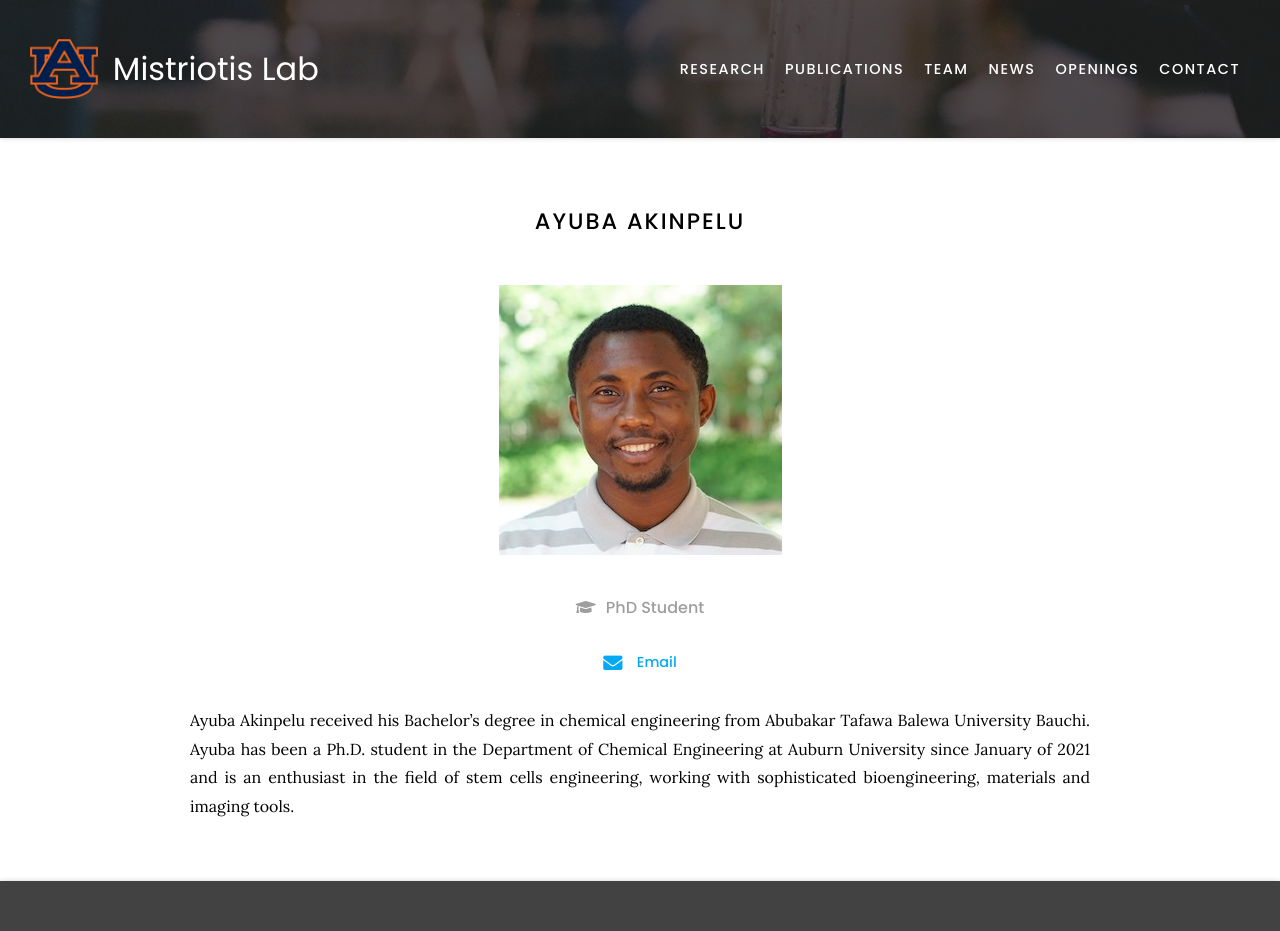
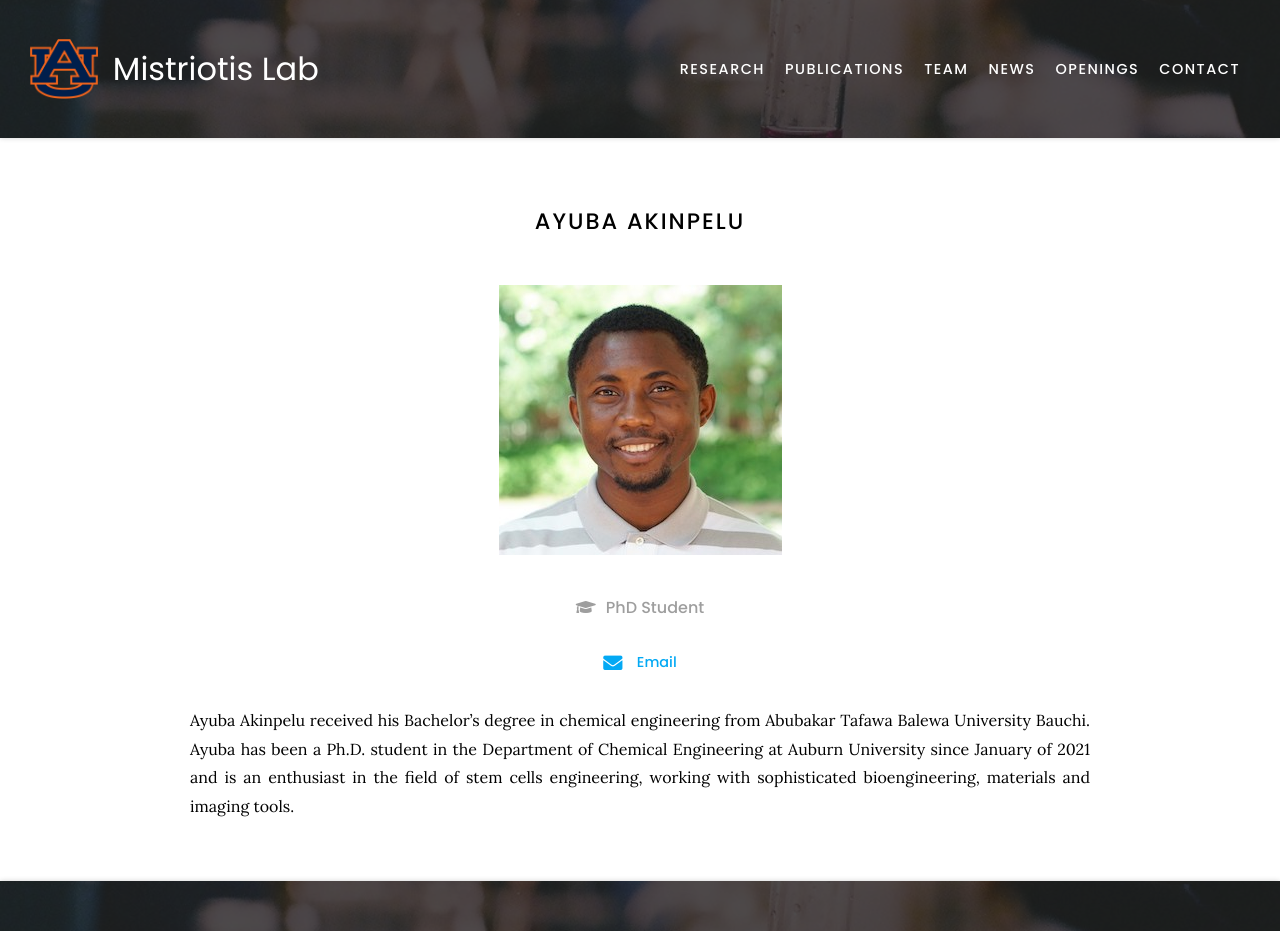
Before and after one commit to mistriotis-lab/mistriotis-lab.github.io, a Jekyll site: the page built from _members/ayuba-akinpelu.md, in a window 1280 px wide. Shown: the top 931 px of the page. Built offline with Jekyll 4.4.1, drawn with Linux system fonts in a browser that asks for light colours; nearby versions of some CDN libraries; some of the changed text lies outside the part shown; grey boxes are pictures that could not be loaded.

Commit message:
Update footer.html

```diff
--- a/_includes/footer.html
+++ b/_includes/footer.html
@@ -1,42 +1,27 @@
-{% assign image = page.footer | default: site.footer | relative_url %}
-{% assign dark = page.footer-dark | is_nil: site.footer-dark | is_nil: true %}
+{%- assign background = page.footer | default: site.footer | default: "none" -%}
+{%- if background == "none" -%}
+  {%- assign background = nil -%}
+{%- endif -%}
 
-<footer
-  class="background"
-  style="--image: url('{{ image }}')"
-  {% if dark == true or dark == false %}
-    data-dark="{{ dark }}"
-  {% endif %}
-  data-size="wide"
->
+{%- assign dark = page.footer-dark -%}
+{%- if dark == nil -%}
+  {%- assign dark = site.footer-dark -%}
+{%- endif -%}
+{%- if dark == nil -%}
+  {%- assign dark = true -%}
+{%- endif -%}
+
+<footer {% if background %}class="background"{% endif %} {% if background %}style="--background: url('{{ background | relative_url }}')"{% endif %} data-dark="{{ dark }}">
+  <div class="footer_row">
+    {%- for entry in site.links -%}
+      {%- assign key = entry[0] -%}
+      {%- assign value = entry[1] -%}
+      {%- include link.html type=key icon="" tooltip="" link=value -%}
+    {%- endfor -%}
+  </div>
   <!--
-    <div>
-      Extra details like contact info or address
-    </div>
+  <div class="footer_row">
+    &copy; {{ site.time | date: '%Y' }} {{ site.title }}
+  </div>
   -->
-
-  <div>
-    {% for link in site.links %}
-      {% assign key = link[0] %}
-      {% assign value = link[1] %}
-      {% include button.html type=key text="" link=value style="bare" %}
-    {% endfor %}
-  </div>
-
-  <div>
-    &copy; {{ site.time | date: "%Y" }}
-    {{ site.title }}
-    &nbsp; | &nbsp; Built with
-    <a href="https://github.com/greenelab/lab-website-template">
-      Lab Website Template
-    </a>
-  </div>
-
-  <input
-    type="checkbox"
-    class="dark-toggle"
-    data-tooltip="Dark mode"
-    aria-label="toggle dark mode"
-    oninput="onDarkToggleChange(event)"
-  >
 </footer>
```
